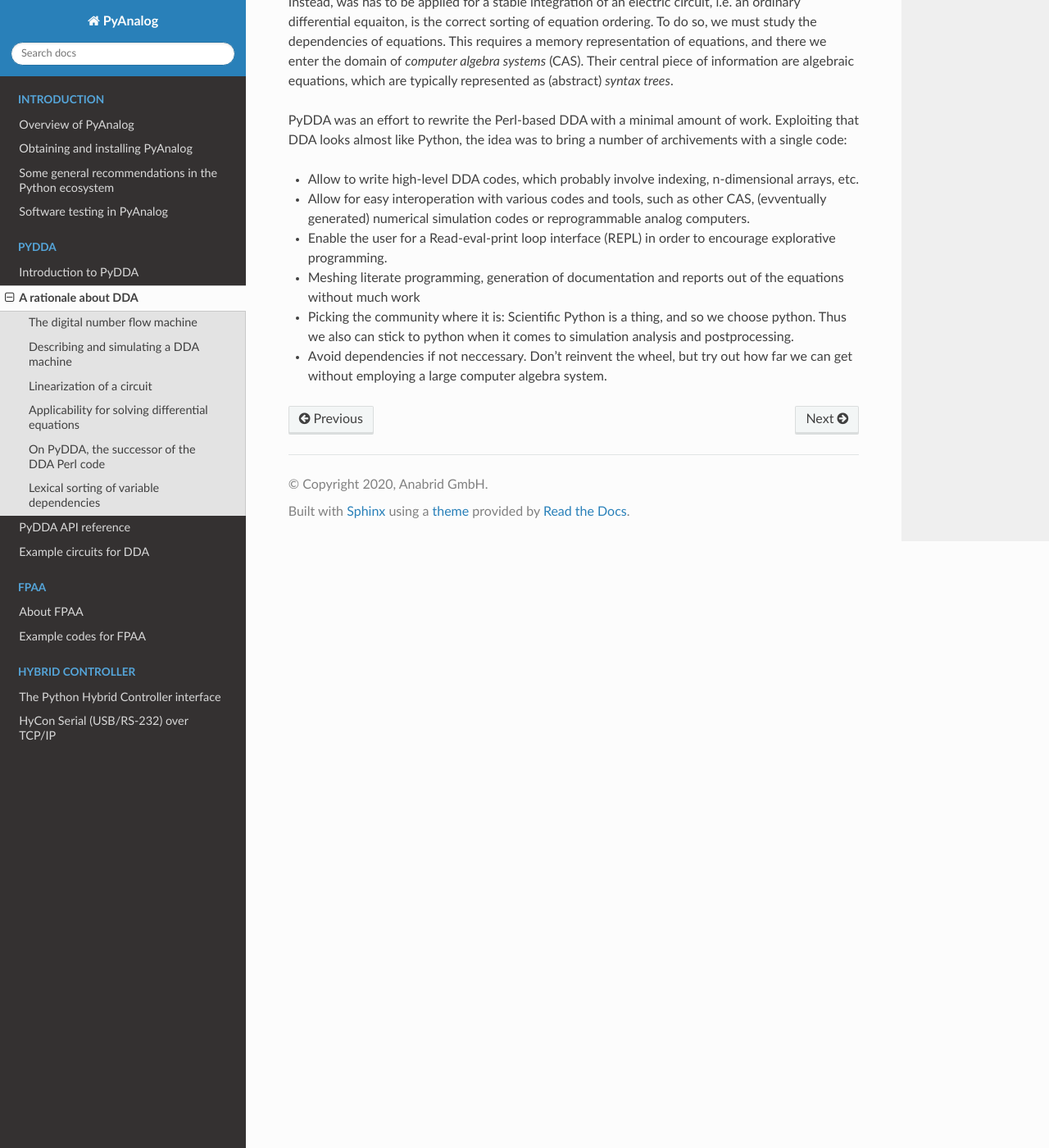
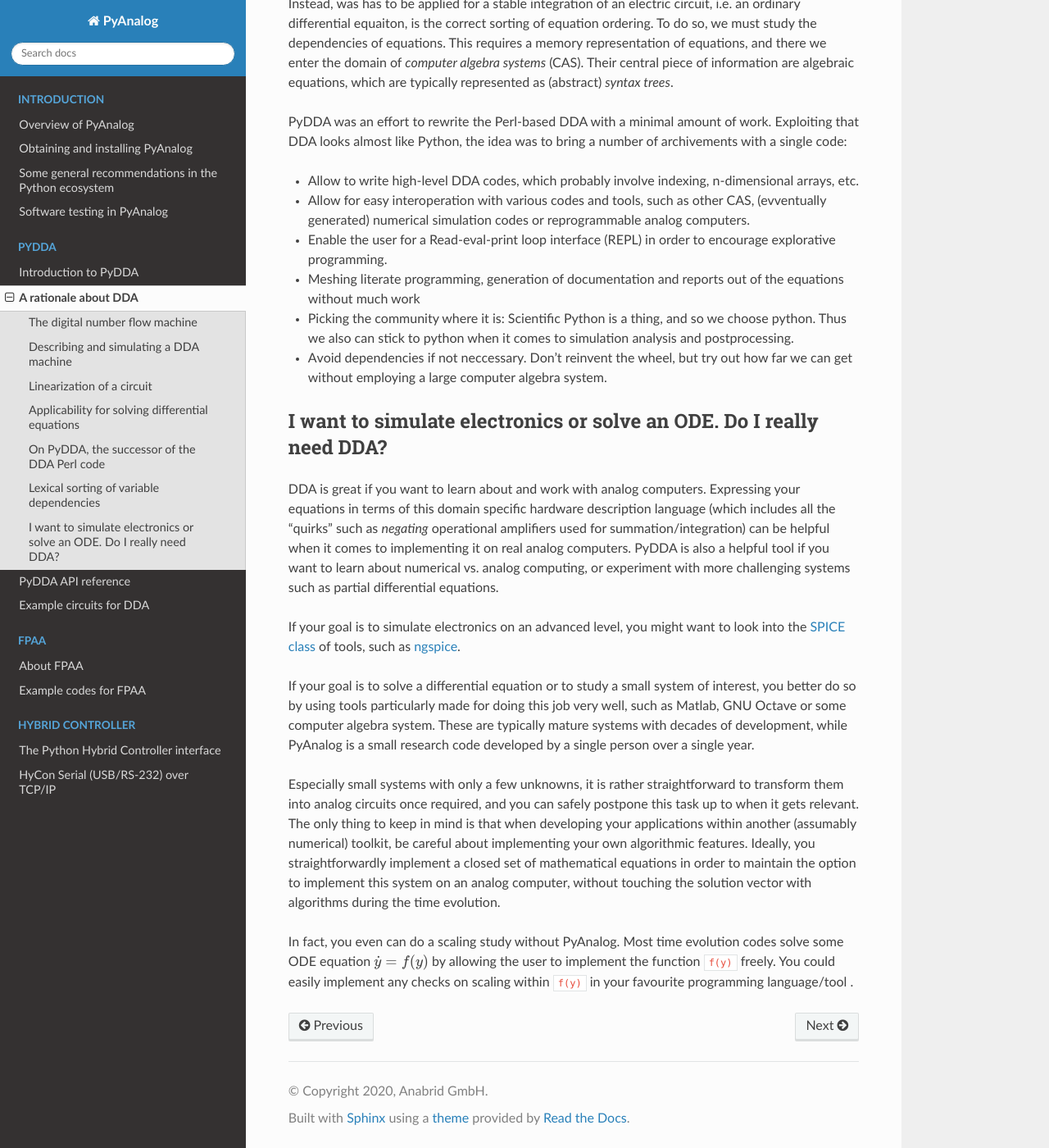
Before and after one commit to anabrid/pyanalog, a Sphinx documentation site: the page built from doc/dda-rationale.rst, in a window 1280 px wide and 1400 px high, scrolled down 3637 px. Shown: the whole window at 82% size. Built offline with Sphinx 7.4.7 and the Read the Docs theme 2.0.0, drawn with Linux system fonts in a browser that asks for light colours; pages that are not in the unit, such as notebooks, are missing from menus; some of the changed text lies outside the part shown.

Commit message:
Improved docs a bit

```diff
--- a/doc/code-testing.rst
+++ b/doc/code-testing.rst
@@ -182,7 +182,7 @@ We also run these tests at our Gitlab CI when pushes happen to the Github reposi
 https://github.com/anabrid/pyanalog thanks to mirroring at
 https://lab.analogparadigm.com/software/pyanalog-mirror-from-github
 
-What about hardware tests
+What about analog hardware tests
 -------------------------
 
 This would require having dedicated testing hardware somewhere. This is out of scope for the moment.
--- a/doc/dda-rationale.rst
+++ b/doc/dda-rationale.rst
@@ -192,3 +192,44 @@ archivements with a single code:
   postprocessing.
 - Avoid dependencies if not neccessary. Don't reinvent the wheel, but try out how
   far we can get without employing a large computer algebra system.
+
+I want to simulate electronics or solve an ODE. Do I really need DDA?
+---------------------------------------------------------------------
+
+DDA is great if you want to learn about and work with analog computers.
+Expressing your equations in terms of this domain specific hardware
+description language (which includes all the "quirks" such as *negating*
+operational amplifiers used for summation/integration) can be helpful
+when it comes to implementing it on real analog computers. PyDDA is
+also a helpful tool if you want to learn about numerical vs. analog
+computing, or experiment with more challenging systems such as
+partial differential equations.
+
+If your goal is to simulate electronics on an advanced level, you might
+want to look into the `SPICE class <https://en.wikipedia.org/wiki/SPICE>`_
+of tools, such as `ngspice <http://ngspice.sourceforge.net/>`_.
+
+If your goal is to solve a differential equation or
+to study a small system of interest, you better do so by using
+tools particularly made for doing this job very well, such as
+Matlab, GNU Octave or some computer algebra system. These are typically
+mature systems with decades of development, while PyAnalog is a small
+research code developed by a single person over a single year.
+
+Especially small systems with only a few
+unknowns, it is rather straightforward to transform them into analog
+circuits once required, and you can safely postpone this task up to
+when it gets relevant. The only thing to keep in mind is that when
+developing your applications within another (assumably numerical)
+toolkit, be careful about implementing your own algorithmic features.
+Ideally, you straightforwardly implement a closed set of mathematical
+equations in order to maintain the option to implement this system
+on an analog computer, without touching the solution vector with
+algorithms during the time evolution.
+
+In fact, you even can do a scaling study without PyAnalog. Most
+time evolution codes solve some ODE equation :math:`\dot y = f(y)`
+by allowing the user to implement the function ``f(y)`` freely.
+You could easily implement any checks on scaling within ``f(y)``
+in your favourite programming language/tool
+.
```
Also changed, not shown: other parts of doc/dda-rationale.rst (+1 -1 lines), doc/dda-intro.rst (+12 -9 lines), doc/installation.rst (+17 -4 lines), 1 other file.
